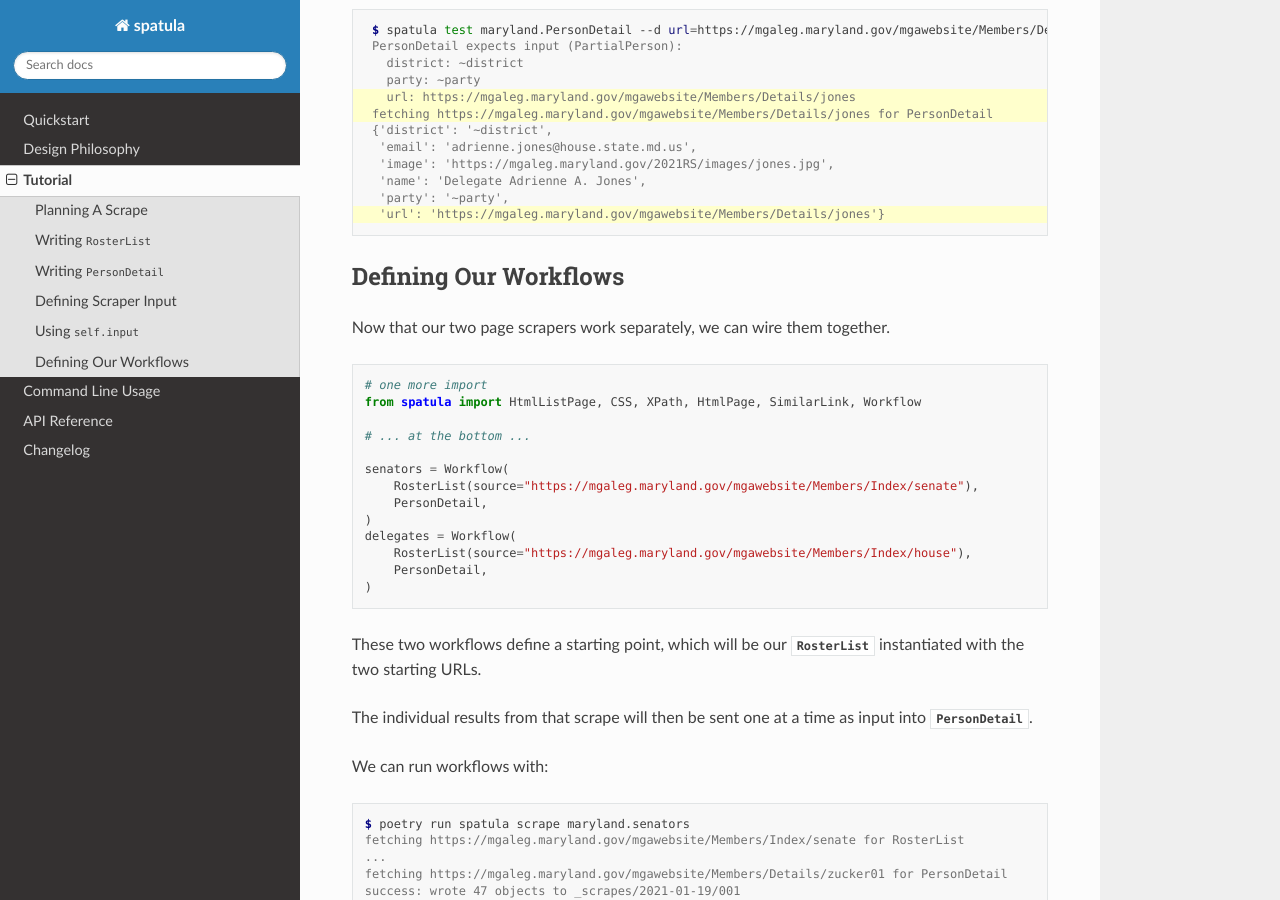
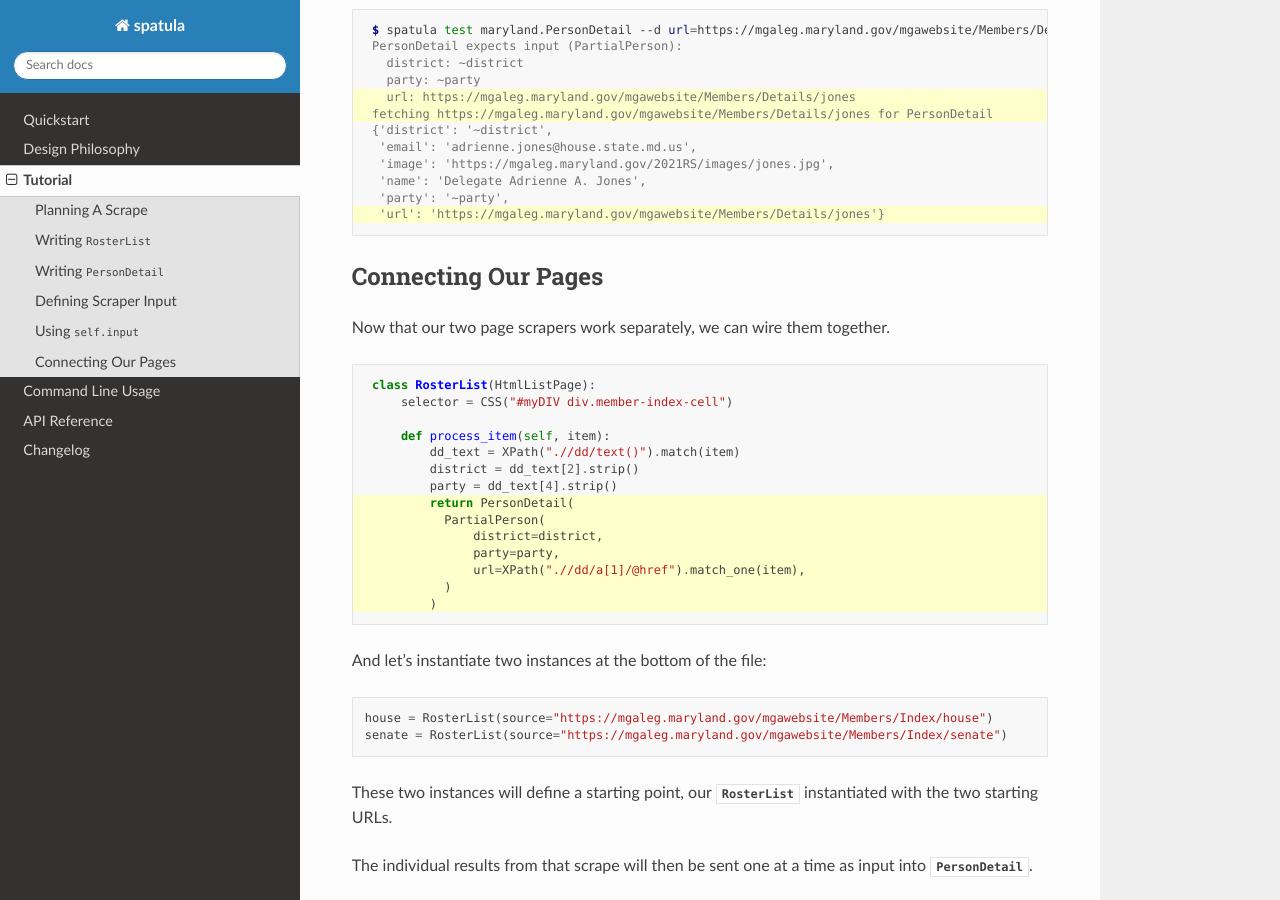
Before and after one commit to jamesturk/spatula, a Sphinx documentation site: the page built from docs/tutorial.rst, in a window 1280 px wide and 900 px high, scrolled down 7363 px. Built offline with Sphinx 7.4.7 and the Read the Docs theme 2.0.0, drawn with Linux system fonts in a browser that asks for light colours.

Commit message:
doc updates

```diff
--- a/docs/changelog.rst
+++ b/docs/changelog.rst
@@ -7,6 +7,7 @@ Changelog
 * add :py:class:`ExcelListPage`
 * improve ``Page.logger`` and CLI output
 * move to simpler ``Workflow`` class
+* ``spatula scrape`` can now take the name of a page, will use default Workflow
 * bugfix: inconsistent name for ``process_error_response``
 
 
--- a/docs/quickstart.rst
+++ b/docs/quickstart.rst
@@ -41,7 +41,7 @@ Example::
 
   # imports we'll use in this example
   from spatula import (
-      HtmlPage, HtmlListPage, CSS, SimilarLink, Workflow
+      HtmlPage, HtmlListPage, CSS, SimilarLink
   )
 
 
--- a/docs/tutorial.rst
+++ b/docs/tutorial.rst
@@ -356,28 +356,37 @@ Which means we can mimic what will happen if a valid URL is passed through to :p
      'party': '~party',
      'url': 'https://mgaleg.maryland.gov/mgawebsite/Members/Details/jones'}
 
-Defining Our Workflows
-----------------------
+Connecting Our Pages
+--------------------
 
 Now that our two page scrapers work separately, we can wire them together.
 
 .. code-block:: python
+   :emphasize-lines: 8-14
 
-    # one more import
-    from spatula import HtmlListPage, CSS, XPath, HtmlPage, SimilarLink, Workflow
+    class RosterList(HtmlListPage):
+        selector = CSS("#myDIV div.member-index-cell")
 
-    # ... at the bottom ...
+        def process_item(self, item):
+            dd_text = XPath(".//dd/text()").match(item)
+            district = dd_text[2].strip()
+            party = dd_text[4].strip()
+            return PersonDetail(
+              PartialPerson(
+                  district=district,
+                  party=party,
+                  url=XPath(".//dd/a[1]/@href").match_one(item),
+              )
+            )
 
-    senators = Workflow(
-        RosterList(source="https://mgaleg.maryland.gov/mgawebsite/Members/Index/senate"),
-        PersonDetail,
-    )
-    delegates = Workflow(
-        RosterList(source="https://mgaleg.maryland.gov/mgawebsite/Members/Index/house"),
-        PersonDetail,
-    )
+And let's instantiate two instances at the bottom of the file:
 
-These two workflows define a starting point, which will be our :py:class:`RosterList` instantiated with the two starting URLs.
+.. code-block:: python
+
+  house = RosterList(source="https://mgaleg.maryland.gov/mgawebsite/Members/Index/house")
+  senate = RosterList(source="https://mgaleg.maryland.gov/mgawebsite/Members/Index/senate")
+
+These two instances will define a starting point, our :py:class:`RosterList` instantiated with the two starting URLs.
 
 The individual results from that scrape will then be sent one at a time as input into :py:class:`PersonDetail`.
 
```
Also changed, not shown: docs/philosophy.rst (+0 -12 lines).
